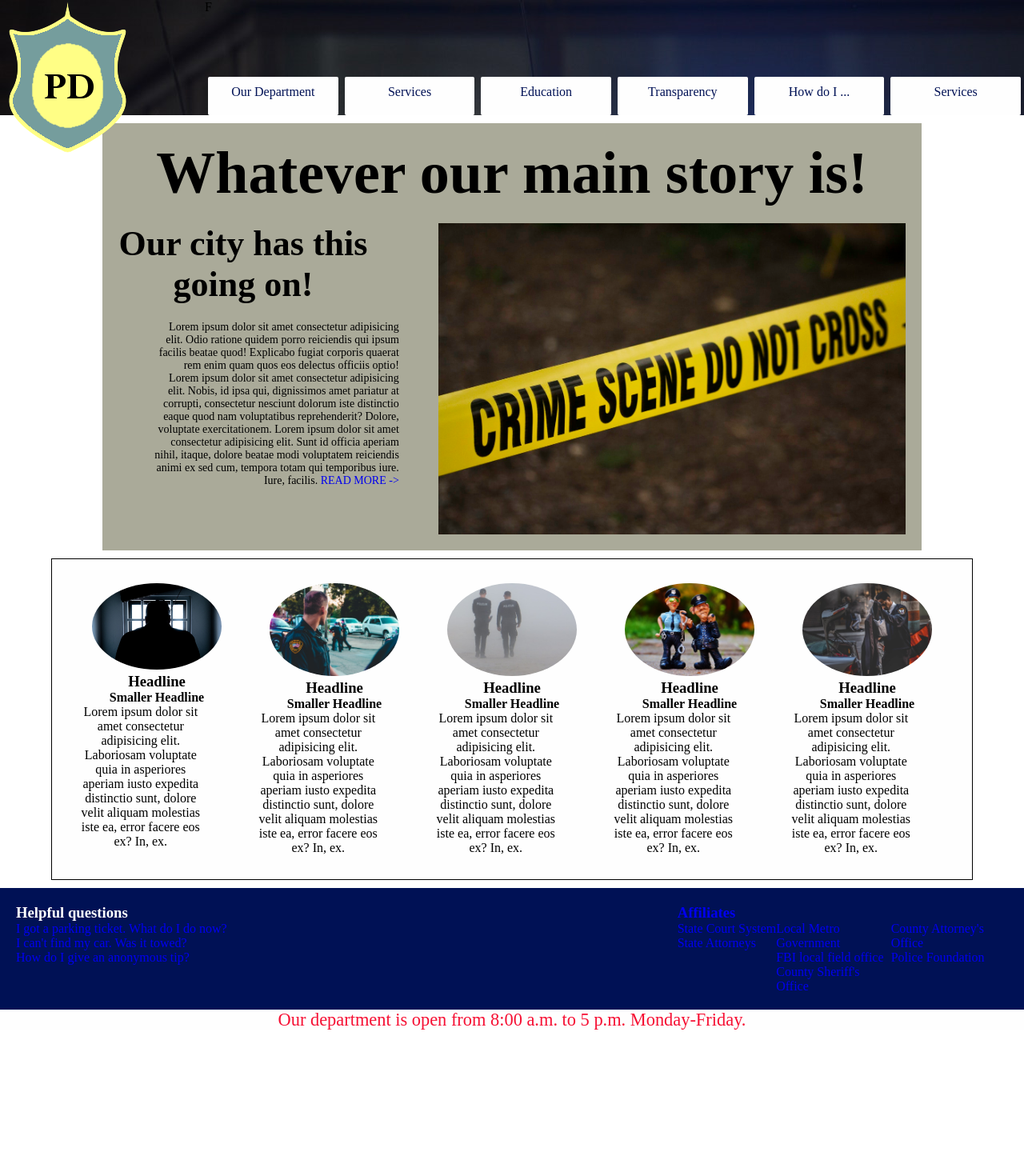
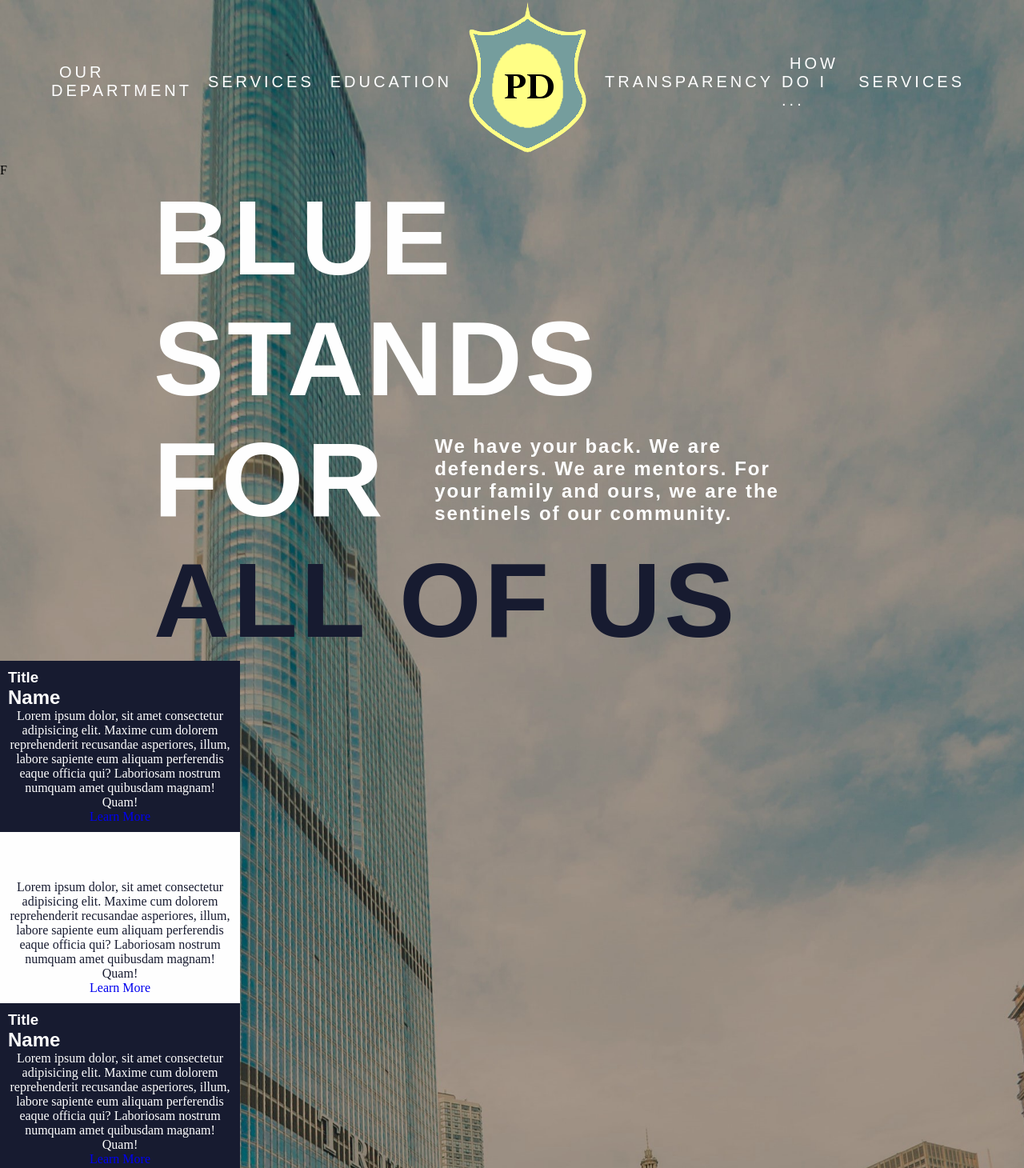
Before and after one commit to travisreynolds17/police-department, a website: page index.html in a window 1280 px wide. Shown: the top 1460 px of the page at 80% size. Before the commit the page ends 1288 px from the top, so only its background shows below. Drawn offline with Linux system fonts and the light colour scheme.

Commit message:
landing page css

```diff
--- a/index.html
+++ b/index.html
@@ -11,17 +11,18 @@
 <body>
     <header>
 <nav>
-    <div class="nav-logo">
-        <img src="dist/img/badge-template.png" alt="police-badge-logo">
-    </div>
-    <div class="nav-links">
-            <a href="#">Our Department</a>
-            <a href="#">Services</a>
-            <a href="#">Education</a>
-            <a href="#">Transparency</a>
-            <a href="#">How do I ...</a>
-        <a href="#">Services</a>
-    </div>
+
+    <ul class="nav-links">
+        <li><a href="#">Our Department</a></li>
+            <li><a href="#">Services</a></li>
+                <li><a href="#">Education</a></li>
+                <li class="nav-logo">
+                    <img src="dist/img/badge-template.png" alt="police-badge-logo">
+                </li>
+                    <li><a href="#">Transparency</a></li>
+                        <li><a href="#">How do I ...</a></li>
+                            <li><a href="#">Services</a></li>
+    </ul>
     <div class="settings">F</div>
 </nav>
     </header>
@@ -30,17 +31,52 @@
     </aside>
     <main>
     <div class="banner">
-        <h1>Whatever our main story is!</h1>
-        <div class="para">
-                <h3>Our city has this going on!</h3>
+        <h1>Blue stands</h1>
 
-                <p>Lorem ipsum dolor sit amet consectetur adipisicing elit. Odio ratione quidem porro reiciendis qui ipsum facilis beatae quod! Explicabo fugiat corporis quaerat rem enim quam quos eos delectus officiis optio!</p>
-                <p>Lorem ipsum dolor sit amet consectetur adipisicing elit. Nobis, id ipsa qui, dignissimos amet pariatur at corrupti, consectetur nesciunt dolorum iste distinctio eaque quod nam voluptatibus reprehenderit? Dolore, voluptate exercitationem.
-                    Lorem ipsum dolor sit amet consectetur adipisicing elit. Sunt id officia aperiam nihil, itaque, dolore beatae modi voluptatem reiciendis animi ex sed cum, tempora totam qui temporibus iure. Iure, facilis.
-                    <a href="#">READ MORE -></a>
-                </p>
+            <h1>For</h1>
+            <h4>We have your back. We are defenders. We are mentors. For your family and ours, we are the sentinels of our community.</h4>
+
+
+        <h1>All of us</h1>
+    </div>
+<div>
+    <div class="bio-card">
+        <h3>Title</h3>
+        <h2>Name</h2>
+        <p>Lorem ipsum dolor, sit amet consectetur adipisicing elit.
+            Maxime cum dolorem reprehenderit recusandae asperiores, illum, labore sapiente
+            eum aliquam perferendis eaque officia qui? Laboriosam nostrum numquam amet quibusdam magnam! Quam!</p>
+        <a href="#">Learn More</a>
+    </div>
+
+    <div class="bio-card">
+            <h3>Title</h3>
+            <h2>Name</h2>
+            <p>Lorem ipsum dolor, sit amet consectetur adipisicing elit.
+                Maxime cum dolorem reprehenderit recusandae asperiores, illum, labore sapiente
+                eum aliquam perferendis eaque officia qui? Laboriosam nostrum numquam amet quibusdam magnam! Quam!</p>
+            <a href="#">Learn More</a>
         </div>
-        <img src="dist/img/crime-scene.jpeg" alt="main-story-image">
+
+
+        <div class="bio-card">
+                <h3>Title</h3>
+                <h2>Name</h2>
+                <p>Lorem ipsum dolor, sit amet consectetur adipisicing elit.
+                    Maxime cum dolorem reprehenderit recusandae asperiores, illum, labore sapiente
+                    eum aliquam perferendis eaque officia qui? Laboriosam nostrum numquam amet quibusdam magnam! Quam!</p>
+                <a href="#">Learn More</a>
+            </div>
+
+            <div class="bio-card">
+                    <h3>Title</h3>
+                    <h2>Name</h2>
+                    <p>Lorem ipsum dolor, sit amet consectetur adipisicing elit.
+                        Maxime cum dolorem reprehenderit recusandae asperiores, illum, labore sapiente
+                        eum aliquam perferendis eaque officia qui? Laboriosam nostrum numquam amet quibusdam magnam! Quam!</p>
+                    <a href="#">Learn More</a>
+                </div>
+            </div>
 
     </div>
         <div class="circles">
--- a/scss/_config.scss
+++ b/scss/_config.scss
@@ -1,8 +1,9 @@
 $white: #fefefe;
-$cop-blue: #015;
+$cop-blue: rgb(23, 27, 48);
 $cherry: #f60f33;
 $taupe: #aa9;
+$badge-gold: #ff7;
 
 @mixin easeOut {
-    transition: 0.2s ease-out all;
+    transition: 0.9s ease-out all;
 }
--- a/scss/main.scss
+++ b/scss/main.scss
@@ -1,10 +1,19 @@
 @import "config";
+
+/* UNIVERSAL STYLES ----------------------------------------------------------------------------------
+------------------------------------------------------------------------------------------------------*/
 
 
 * {
     box-sizing: border-box;
     padding: 0;
     margin: 0;
+}
+
+body {
+    background: url("/dist/img/background-vertical.jpg");
+    background-size: cover;
+    background-repeat: no-repeat;
 }
 
 a {
@@ -15,56 +24,95 @@ li {
     list-style: none;
 }
 
-nav {
-    background: url("/dist/img/police-car1.jpeg");
-    min-height: 9em;
-    display: grid;
-    grid-template-columns: 20% 80%;
-    grid-template-rows: 3em 3em;
-    padding: 0;
-
-
-
-.logo {
-    grid-column: 1 / 2;
-grid-row: 1/2;
+h1, h2, h3, h4, h5, h6 {
+    font-family: Arial, Helvetica, sans-serif;
+    display: flex;
+    align-self: center;
+    color: $white;
 }
 
+nav {
+
+    min-height: 9em;
+    width: 100%;
+    padding: 0;
 
 }
 
 .nav-links {
-    grid-row: 3;
-    grid-column: 2;
+
     display: flex;
-    justify-self: flex-end;
+    justify-content: space-between;
+    align-content: center;
+    align-items: center;
     flex-grow: 1;
     flex-flow: row;
     padding: 0;
-    width: 100%;
-    bottom: 0;
-    max-height: 3em;
+    width: 90%;
+    margin: 0 auto;
+    font-family: Arial, Helvetica, sans-serif;
+    font-size: 20px;
+    text-transform: uppercase;
+    letter-spacing: 4px;
+    font-weight: 2rem;
 
 
 
     a {
         text-align: center;
         padding: 10px;
-    background: $white;
-    color: $cop-blue;
+        color: $white;
         width: 100%;
-    margin: 0 4px;
+        margin: 0 auto;
         border-radius: 2px;
 
         &:hover {
-        background: $cop-blue;
-        color: $white;
+
+            color: $badge-gold;
             @include easeOut;
         }
 }
 }
 
+// large text headers, three decks, with a small paragraph on the second deck
+.banner {
+    display: grid;
+    grid-template-areas: "head head head"
+        "mid-1 mid-2 mid-2"
+        "foot foot foot";
+    width: 70%;
+    margin: 0 auto;
 
+    h1 {
+        font-size: 132px;
+        letter-spacing: 4px;
+        text-transform: uppercase;
+    }
+
+    h4 {
+        font-size: 24px;
+        letter-spacing: 2px;
+        width: 100%;
+    }
+
+    :nth-child(1){
+        grid-area: head;
+
+    }
+
+    :nth-child(2){
+        grid-area: mid-1;
+    }
+
+    :nth-child(3){
+        grid-area: mid-2;
+        padding: 0 10%;
+    }
+    :nth-child(4){
+        grid-area: foot;
+        color: $cop-blue;
+    }
+}
 
 .operation-hours {
 background: $white;
@@ -77,50 +125,6 @@ p {
 }
 }
 
-.banner {
-    width: 80%;
-    display: grid;
-    grid-template-areas: "headline headline headline"
-    "para image image"
-    "para image image"
-    "para image image";
-    grid-column-gap: 10px;
-    margin: 10px auto;
-    padding: 20px;
-    text-align: center;
-    background: $taupe;
-
-
-    h1 {
-        grid-area: headline;
-        font-size: 74px;
-        text-align: center;
-        margin-bottom: 20px;
-    }
-
-    .para {
-        grid-area: para;
-        h3 {
-            font-size: 44px;
-            width: 80%;
-            text-align: center;
-            margin-bottom: 20px;
-        }
-
-        p {
-            width: 80%;
-            font-size: 14px;
-            text-align: right;
-            margin: 0 auto;
-        }
-    }
-
-
-    img {
-        grid-area: image;
-        max-width: 100%;
-    }
-}
 .footer-main {
     background: $cop-blue;
     display: grid;
@@ -159,6 +163,7 @@ margin-right: 20px;
 
 }
 
+// teasers consisting of a circle image, header, small paragraph of text
 .circles {
     background: $white;
     display: flex;
@@ -187,5 +192,45 @@ margin-right: 20px;
     }
 }
 
+// breakout boxes paired with a picture for an officer's biography or story snippet
+.bio-card {
+
+    padding: 10px;
+
+    width: 300px;
+    text-align: center;
+
+    // alternate color schemes of cards
+    &:nth-of-type(odd) {
+        background: $cop-blue;
+        color: $white;
+        margin: 0 20% 0 0;
+    }
+
+    &:nth-of-type(even){
+        background: $white;
+        color: $cop-blue;
+        margin: 0 80% 0 0;
+    }
+
+}
+
+/* RESOURCE STYLES ----------------------------------------------------------------------------------
+------------------------------------------------------------------------------------------------------*/
+
+
+
+
+/* HOW DO I ... STYLES ----------------------------------------------------------------------------------
+------------------------------------------------------------------------------------------------------*/
+
+
+
+/* SERVICES STYLES ----------------------------------------------------------------------------------
+------------------------------------------------------------------------------------------------------*/
+
+
+/* OUR DEPARTMENT STYLES ----------------------------------------------------------------------------------
+------------------------------------------------------------------------------------------------------*/
 
 @import "mobile";
```
Also changed, not shown: dist/css/main.css, dist/img/background-vertical.jpeg (added), dist/img/background-vertical.jpg (added). Lines whose indentation alone changed are shown as unchanged.
